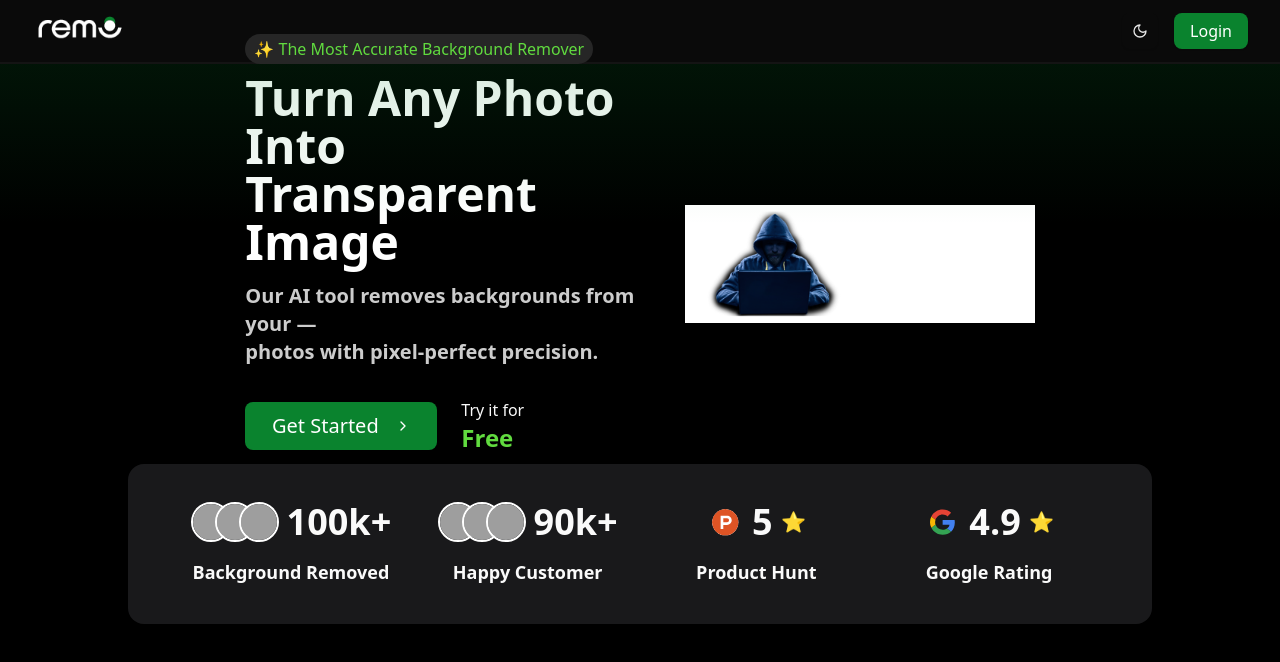
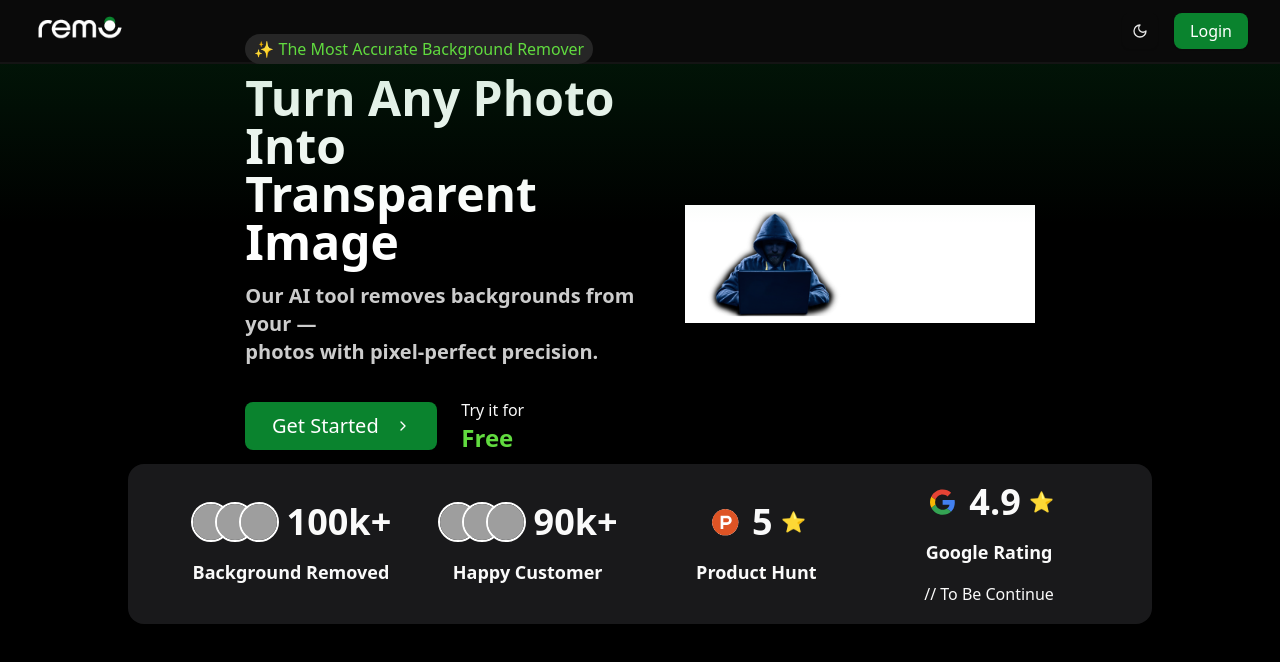
Before and after one commit to SiddharthaWork/Remo-Background-Remover, a Next.js app in the folder frontend/: page / in a window 1280 px wide. Shown: the top 662 px of the page. Built offline with nearby package versions, Linux system fonts and the light colour scheme; grey boxes are pictures that could not be loaded.

Commit message:
Update About.tsx

```diff
--- a/frontend/src/components/About.tsx
+++ b/frontend/src/components/About.tsx
@@ -36,6 +36,7 @@ const About = () => {
                 <h1 className='text-4xl font-bold flex items-center gap-2'>4.9 <span className='text-xl'>⭐</span> </h1>
                 </div>
                 <h1 className='text-lg font-semibold'>Google Rating</h1>
+// To Be Continue
             </div>
         </div>
     </div>
```
